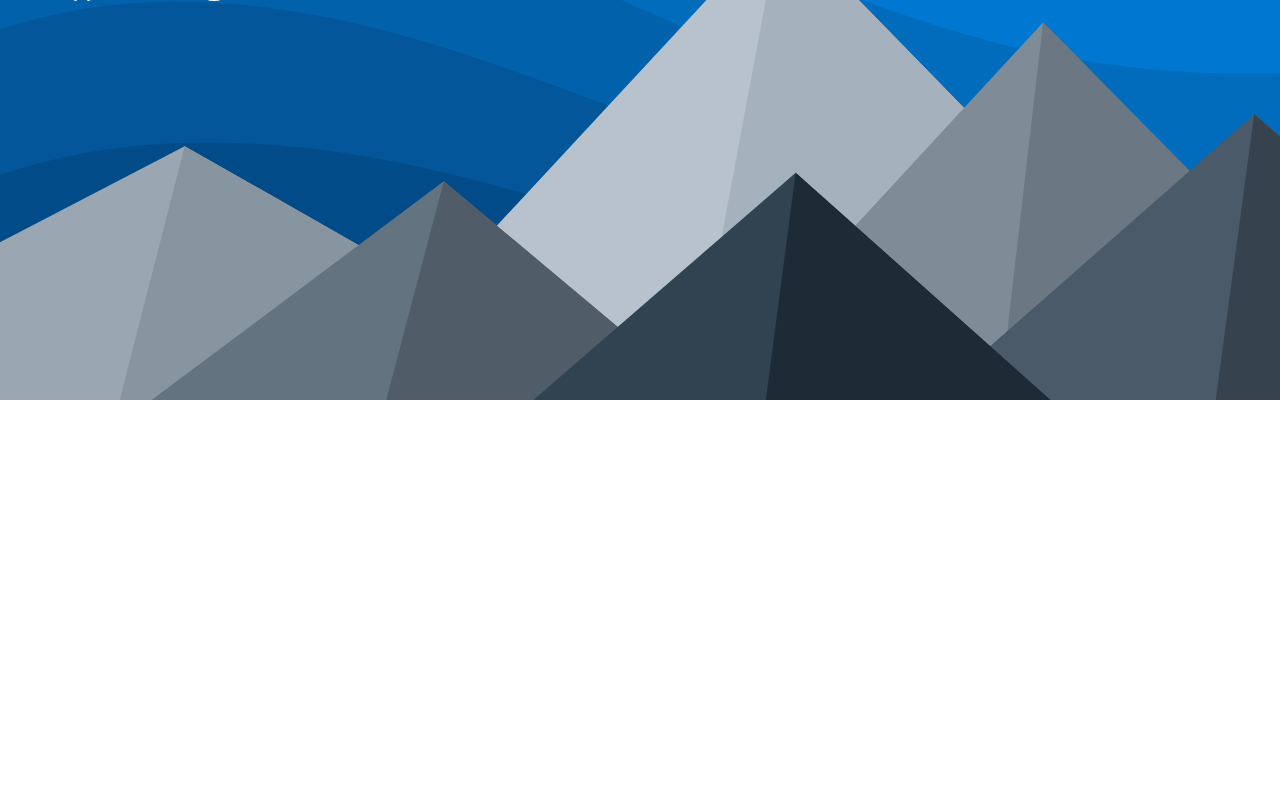
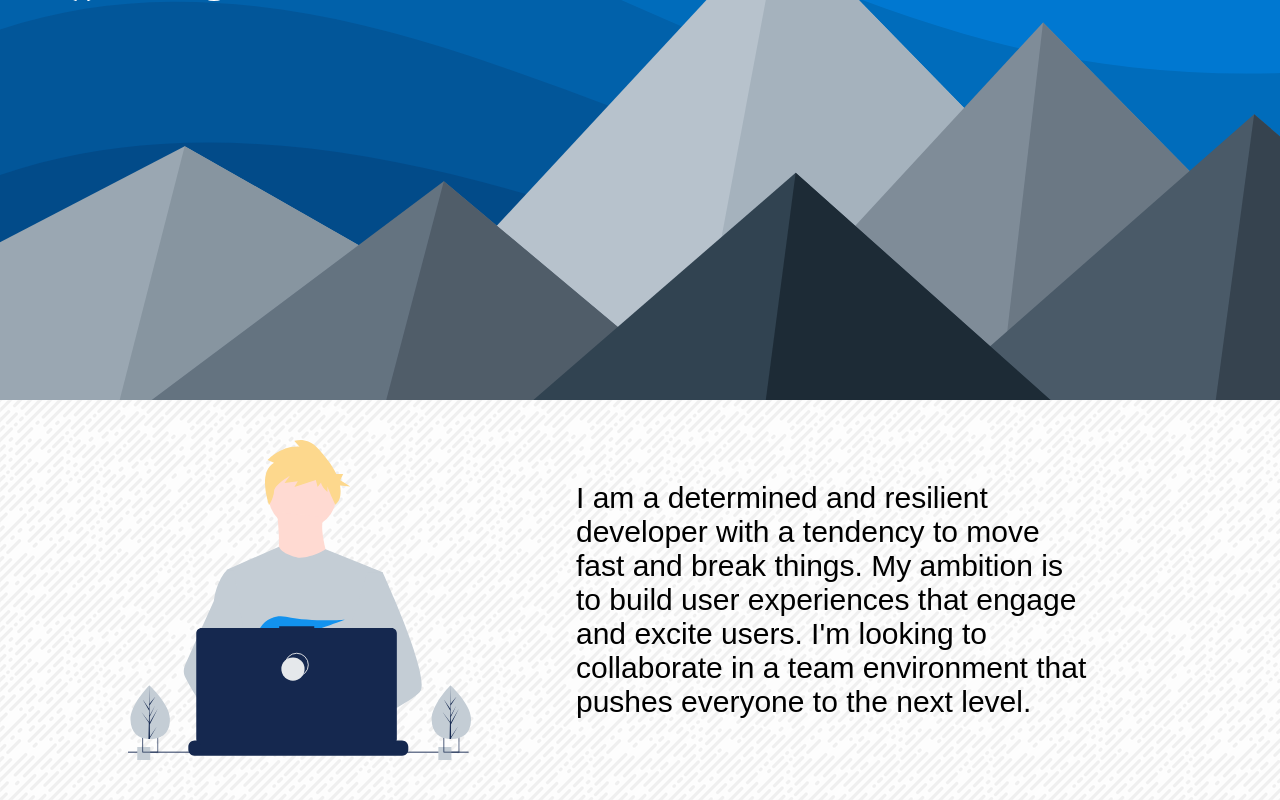
Before and after one commit to AdamMescher/mescherio, a Next.js app: page / in a window 1280 px wide. Shown: the part 400-1200 px from the top of the page. Before the commit the page ends 800 px from the top, so only its background shows below. Built offline with nearby package versions, Linux system fonts and the light colour scheme; a web font is replaced by a local one.

Commit message:
Add desktop About section

```diff
--- a/src/components/About/index.tsx
+++ b/src/components/About/index.tsx
@@ -3,11 +3,14 @@ import StyledAbout from './styled';
 
 const About = () => (
   <StyledAbout>
-    <h2>About Me</h2>
     <div className="text-and-img-container">
-      <img src="/images/productivity.svg" alt="" />
+      <div className="img-container">
+        <img src="/images/productivity.svg" alt="" />
+      </div>
       {/* eslint-disable-next-line max-len */}
-      <p>Extraction organic foam variety, strong, seasonal, caramelization froth, sweet, and as ristretto, filter rich, that, blue mountain at café au lait seasonal fair trade. Whipped mazagran, crema aged single origin, java, chicory cultivar pumpkin spice, froth crema, seasonal, et siphon seasonal organic saucer extraction whipped. Saucer, barista steamed cultivar turkish viennese, lungo froth, et crema con panna cup, frappuccino lungo, et blue mountain steamed filter cappuccino wings skinny robust wings cortado.</p>
+      <div className="text-container">
+        <p>I am a determined and resilient developer with a tendency to move fast and break things. My ambition is to build user experiences that engage and excite users. I'm looking to collaborate in a team environment that pushes everyone to the next level. </p>
+      </div>
     </div>
   </StyledAbout>
 );
--- a/src/components/About/styled.tsx
+++ b/src/components/About/styled.tsx
@@ -1,28 +1,43 @@
 import styled from 'styled-components';
 
 const StyledAbout = styled.section`
-    height: 40vh;
+    height: 50vh;
     width: 100%;
-    background-color: cyan;
+    // background-color: ${({ theme }) => theme.colors.neutral.ash[200]};
+    background: url(images/funky-lines.png);
+    display: flex;
+    align-items: center;
     h2 {
         padding-top: 36px;
         width: 100%;
         display: flex;
         justify-content: center;
-        font-size: ${({ theme }) => theme.typography.fontSize[6]}px;
+        font-size: ${({ theme }) => theme.typography.fontSize[7]}px;
     }
     .text-and-img-container {
+        height: 80%;
+        width: 100%;
         display: flex;
         justify-content: space-between;
+    }
+    .img-container {
+        align-items: center;
+        margin-left: 10%;
+        width: 20%;
+        height: 100%;
+    }
+    .text-container {
+        width: 40%;
+        height: 100%;
+        margin-right: 15%;
+        display: flex;
         align-items: center;
     }
     img {
-        margin-left: 48px;
-        height: 192px;
+        height: 100%;
     }
     p {
-        width: 50%;
-        margin-right: 48px;
+        font-size: ${({ theme }) => theme.typography.fontSize[6]}px;
     }
 `;
 
--- a/src/pages/index.tsx
+++ b/src/pages/index.tsx
@@ -2,11 +2,13 @@ import * as React from 'react';
 import { NextPage } from 'next';
 import Layout from '../components/Layout';
 import Hero from '../components/Hero';
+import About from '../components/About';
 
 const Index: NextPage = () => (
   <Layout>
     <main>
       <Hero />
+      <About />
     </main>
   </Layout>
 );
```
Also changed, not shown: public/images/funky-lines.png (added), 6 other files (tests, documents, lock files or other folders).
